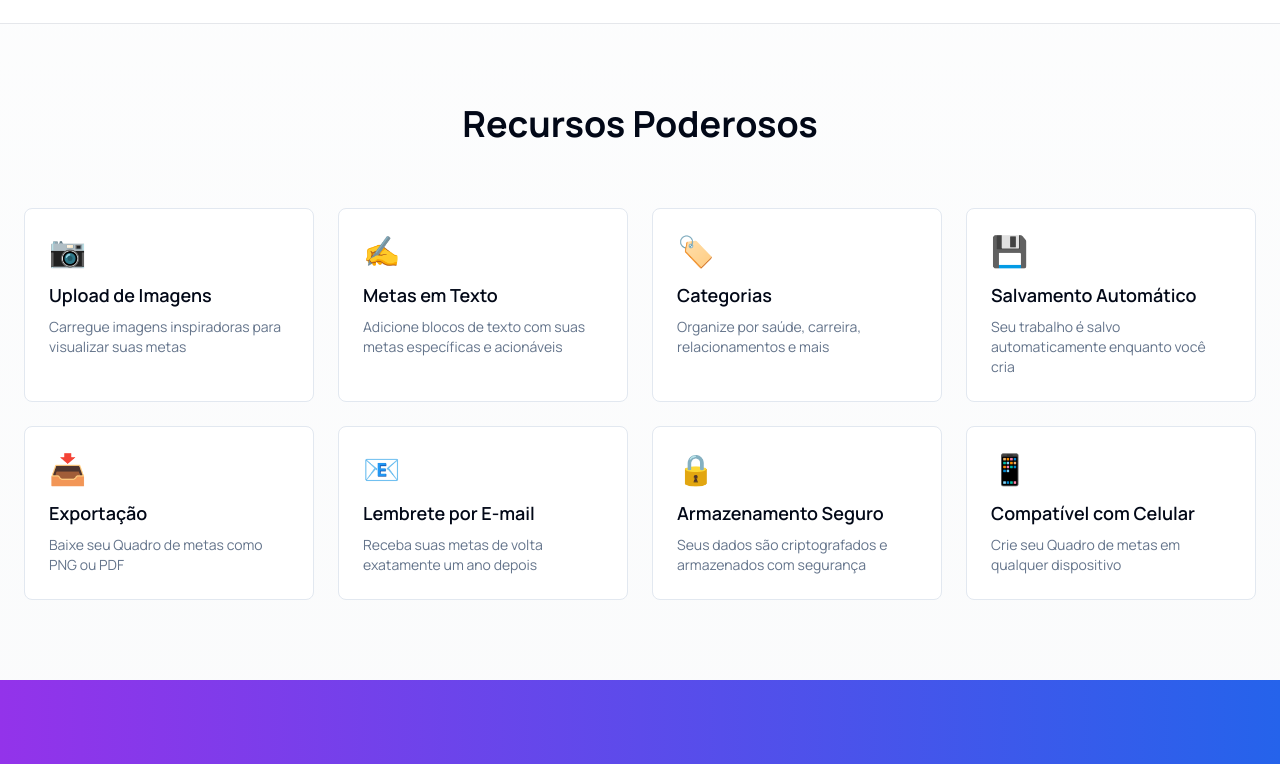
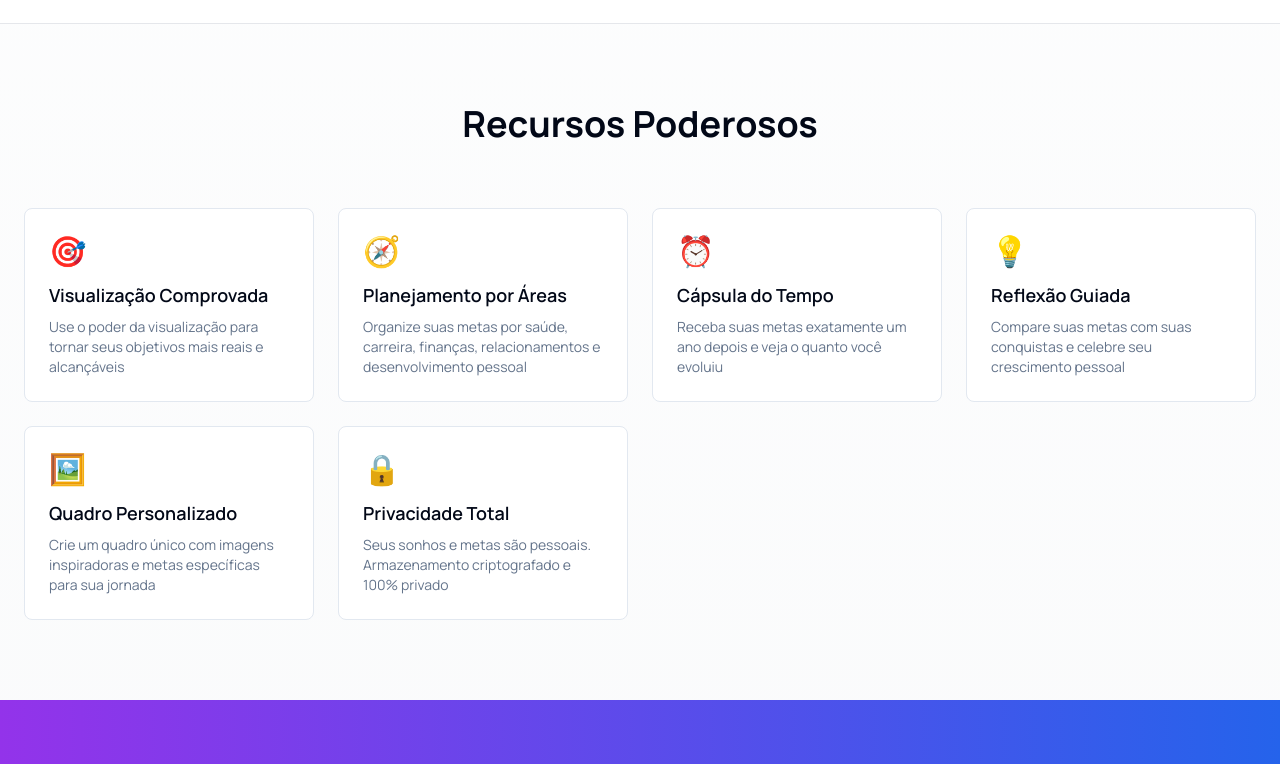
Before and after one commit to douglaschalegre/goals, a Next.js app: page / in a window 1280 px wide. Shown: the part 1114-1878 px from the top of the page. Built offline with nearby package versions, Linux system fonts and the light colour scheme.

Commit message:
feat: update BottomNav step tracking logic and enhance button styling for improved user feedback

```diff
--- a/app/page.tsx
+++ b/app/page.tsx
@@ -89,74 +89,62 @@ export default function Home() {
 
           <div className="grid grid-cols-1 md:grid-cols-2 lg:grid-cols-4 gap-6">
             <div className="p-6 rounded-lg border bg-card hover:shadow-lg transition-shadow">
-              <div className="text-3xl mb-3">📷</div>
-              <h3 className="text-lg font-semibold mb-2">Upload de Imagens</h3>
+              <div className="text-3xl mb-3">🎯</div>
+              <h3 className="text-lg font-semibold mb-2">
+                Visualização Comprovada
+              </h3>
               <p className="text-sm text-muted-foreground">
-                Carregue imagens inspiradoras para visualizar suas metas
+                Use o poder da visualização para tornar seus objetivos mais
+                reais e alcançáveis
               </p>
             </div>
 
             <div className="p-6 rounded-lg border bg-card hover:shadow-lg transition-shadow">
-              <div className="text-3xl mb-3">✍️</div>
-              <h3 className="text-lg font-semibold mb-2">Metas em Texto</h3>
+              <div className="text-3xl mb-3">🧭</div>
+              <h3 className="text-lg font-semibold mb-2">
+                Planejamento por Áreas
+              </h3>
               <p className="text-sm text-muted-foreground">
-                Adicione blocos de texto com suas metas específicas e acionáveis
+                Organize suas metas por saúde, carreira, finanças,
+                relacionamentos e desenvolvimento pessoal
               </p>
             </div>
 
             <div className="p-6 rounded-lg border bg-card hover:shadow-lg transition-shadow">
-              <div className="text-3xl mb-3">🏷️</div>
-              <h3 className="text-lg font-semibold mb-2">Categorias</h3>
+              <div className="text-3xl mb-3">⏰</div>
+              <h3 className="text-lg font-semibold mb-2">Cápsula do Tempo</h3>
               <p className="text-sm text-muted-foreground">
-                Organize por saúde, carreira, relacionamentos e mais
+                Receba suas metas exatamente um ano depois e veja o quanto você
+                evoluiu
               </p>
             </div>
 
             <div className="p-6 rounded-lg border bg-card hover:shadow-lg transition-shadow">
-              <div className="text-3xl mb-3">💾</div>
-              <h3 className="text-lg font-semibold mb-2">
-                Salvamento Automático
-              </h3>
+              <div className="text-3xl mb-3">💡</div>
+              <h3 className="text-lg font-semibold mb-2">Reflexão Guiada</h3>
               <p className="text-sm text-muted-foreground">
-                Seu trabalho é salvo automaticamente enquanto você cria
+                Compare suas metas com suas conquistas e celebre seu crescimento
+                pessoal
               </p>
             </div>
 
             <div className="p-6 rounded-lg border bg-card hover:shadow-lg transition-shadow">
-              <div className="text-3xl mb-3">📥</div>
-              <h3 className="text-lg font-semibold mb-2">Exportação</h3>
-              <p className="text-sm text-muted-foreground">
-                Baixe seu Quadro de metas como PNG ou PDF
-              </p>
-            </div>
-
-            <div className="p-6 rounded-lg border bg-card hover:shadow-lg transition-shadow">
-              <div className="text-3xl mb-3">📧</div>
+              <div className="text-3xl mb-3">🖼️</div>
               <h3 className="text-lg font-semibold mb-2">
-                Lembrete por E-mail
+                Quadro Personalizado
               </h3>
               <p className="text-sm text-muted-foreground">
-                Receba suas metas de volta exatamente um ano depois
+                Crie um quadro único com imagens inspiradoras e metas
+                específicas para sua jornada
               </p>
             </div>
 
             <div className="p-6 rounded-lg border bg-card hover:shadow-lg transition-shadow">
               <div className="text-3xl mb-3">🔒</div>
-              <h3 className="text-lg font-semibold mb-2">
-                Armazenamento Seguro
-              </h3>
+              <h3 className="text-lg font-semibold mb-2">Privacidade Total</h3>
               <p className="text-sm text-muted-foreground">
-                Seus dados são criptografados e armazenados com segurança
-              </p>
-            </div>
-
-            <div className="p-6 rounded-lg border bg-card hover:shadow-lg transition-shadow">
-              <div className="text-3xl mb-3">📱</div>
-              <h3 className="text-lg font-semibold mb-2">
-                Compatível com Celular
-              </h3>
-              <p className="text-sm text-muted-foreground">
-                Crie seu Quadro de metas em qualquer dispositivo
+                Seus sonhos e metas são pessoais. Armazenamento criptografado e
+                100% privado
               </p>
             </div>
           </div>
--- a/components/ui/BottomNav.tsx
+++ b/components/ui/BottomNav.tsx
@@ -17,7 +17,8 @@ export default function BottomNav() {
 
   // Determine current step
   const getCurrentStep = () => {
-    if (pathname === "/" || pathname === "/create") return 1;
+    if (pathname === "/") return 0;
+    if (pathname === "/create") return 1;
     if (pathname === "/preview") return 2;
     if (pathname.startsWith("/payment/")) return 3;
     if (pathname === "/success") return 4;
@@ -40,14 +41,20 @@ export default function BottomNav() {
         {/* Home */}
         <button
           className={`flex flex-col items-center gap-1 px-2 ${
-            pathname === "/"
+            currentStep > 0 || pathname === "/"
               ? "text-primary"
               : "text-zinc-400 dark:text-zinc-500"
           }`}
           onClick={() => router.push("/")}
         >
-          <House className="text-2xl" />
-          <p className={`text-xs ${pathname === "/" ? "font-bold" : ""}`}>
+          {currentStep > 0 ? (
+            <div className="flex h-8 w-8 items-center justify-center rounded-full bg-primary text-white">
+              <Check className="h-5 w-5" />
+            </div>
+          ) : (
+            <House className="text-2xl" />
+          )}
+          <p className={`text-xs ${pathname === "/" || currentStep > 0 ? "font-bold" : ""}`}>
             Início
           </p>
         </button>
```
